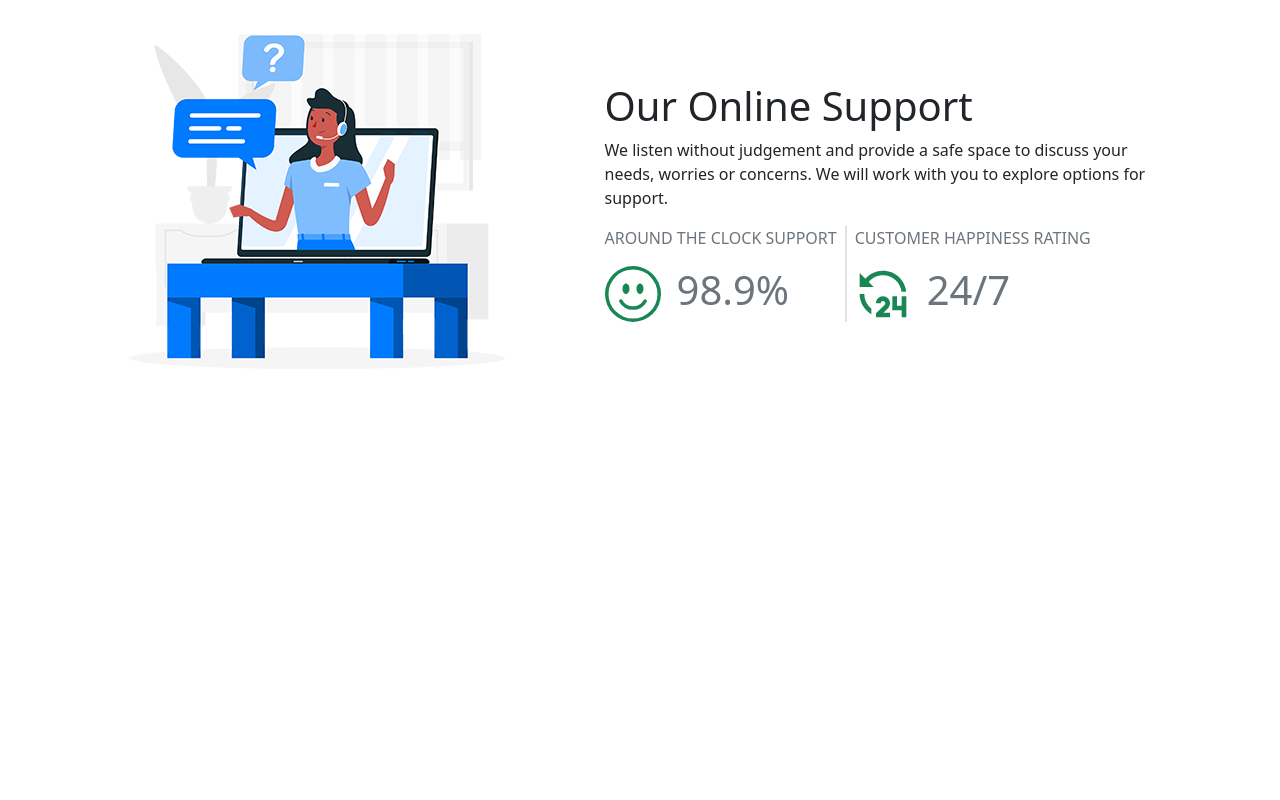
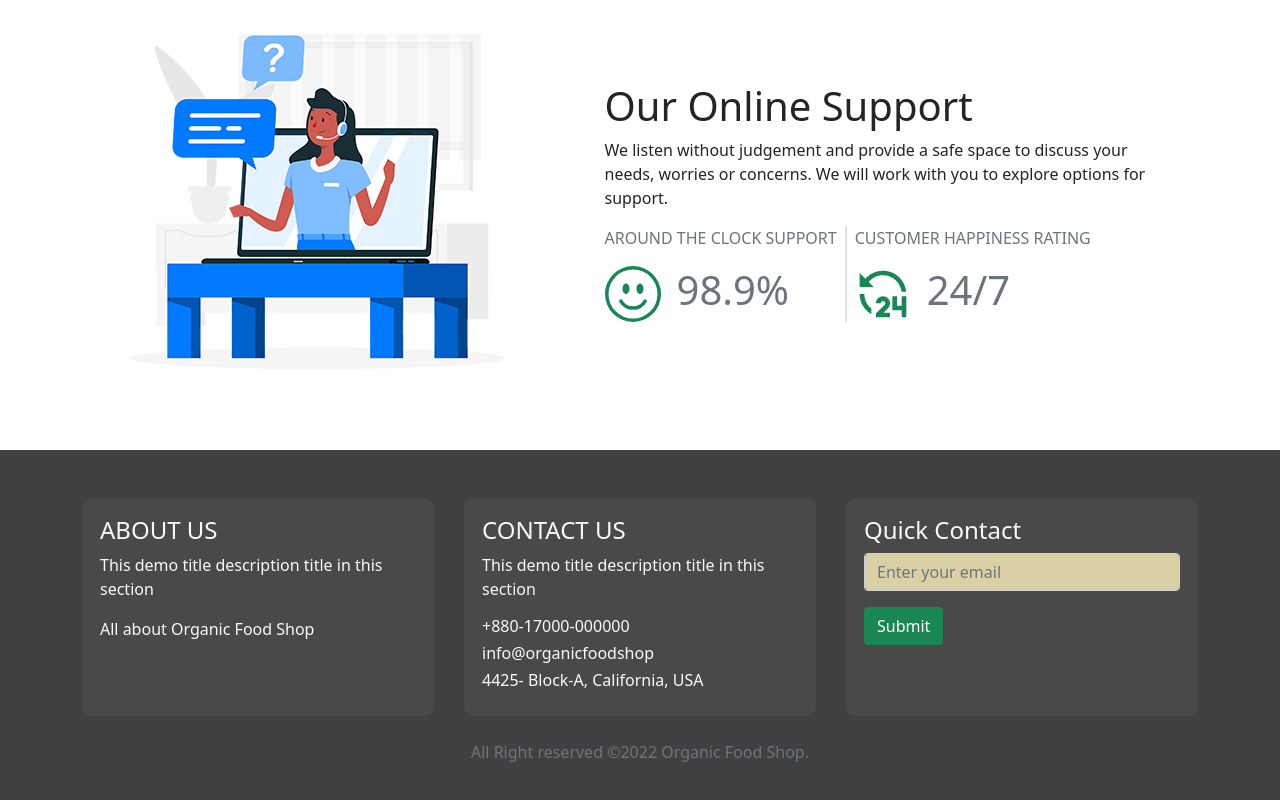
Before and after one commit to Kader-Goni/Organic-Food-Shop-client-side, a React (Create React App) app: page / in a window 1280 px wide. Shown: the part 2394-3194 px from the top of the page. Before the commit the page ends 2844 px from the top, so only its background shows below. Built offline with nearby package versions, Linux system fonts and the light colour scheme; no server answers.

Commit message:
footer edit

```diff
--- a/src/App.js
+++ b/src/App.js
@@ -8,7 +8,7 @@ import 'bootstrap/dist/css/bootstrap.min.css';
 import { Route, Routes } from 'react-router-dom';
 import Home from './pages/Home/Home';
 import Navbars from './components/Navbar/Navbars';
-// import Footer from './components/Footer/Footer';
+import Footer from './components/Footer/Footer';
 import Login from './pages/Login/Login';
 import SignUp from './pages/Login/SignUp';
 import Blog from './pages/Blog/Blog';
@@ -58,7 +58,7 @@ function App() {
         <Route path='/signup' element={<SignUp></SignUp>}></Route>
         <Route path='*' element={<Notfound></Notfound>}></Route>
       </Routes>
-      {/* <Footer></Footer> */}
+      <Footer></Footer>
       <ToastContainer />
     </div>
   );
```
